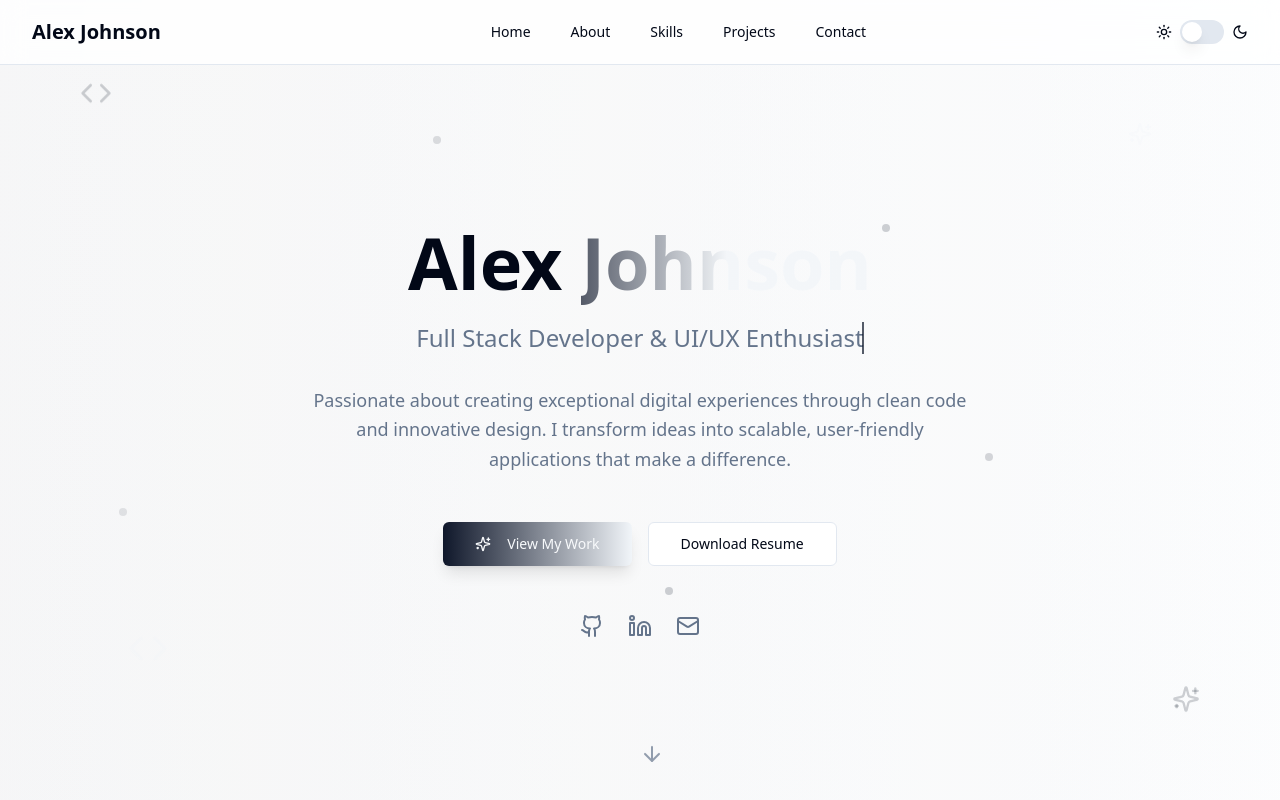
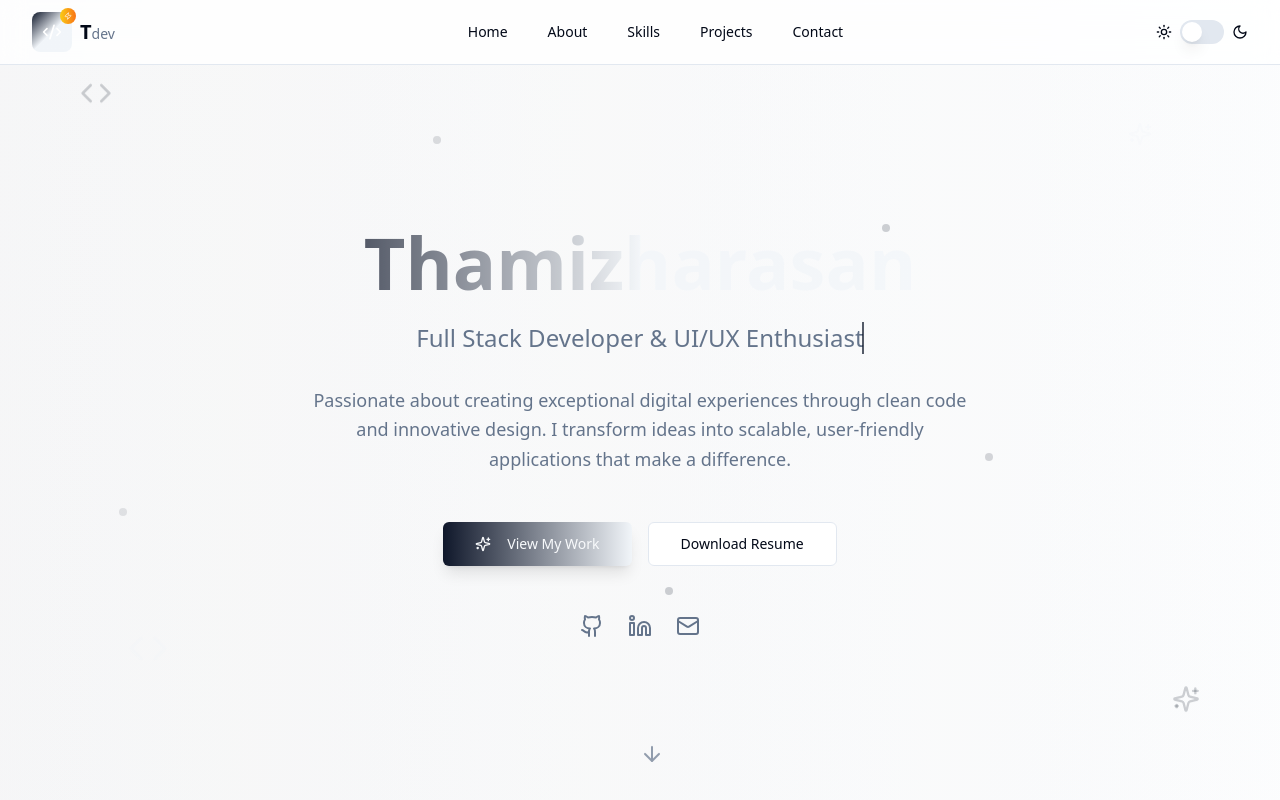
Before and after one commit to Thamizh-srt/thamizharasan-portfolio, a React (Vite) app: page / in a window 1280 px wide. Shown: the top 800 px of the page. Built offline with nearby package versions, Linux system fonts and the light colour scheme.

Commit message:
Change name and navbar logo
Replaced the name in the header with "Thamizharasan" and updated the navbar logo to use an icon.

```diff
--- a/src/components/Navbar.tsx
+++ b/src/components/Navbar.tsx
@@ -2,7 +2,7 @@
 import { useState, useEffect } from "react";
 import { Button } from "@/components/ui/button";
 import { Switch } from "@/components/ui/switch";
-import { Menu, X, Sun, Moon } from "lucide-react";
+import { Menu, X, Sun, Moon, Code2, Zap } from "lucide-react";
 
 const Navbar = () => {
   const [isOpen, setIsOpen] = useState(false);
@@ -55,9 +55,22 @@ const Navbar = () => {
     <nav className="fixed top-0 left-0 right-0 z-50 bg-background/80 backdrop-blur-md border-b border-border">
       <div className="max-w-7xl mx-auto px-4 sm:px-6 lg:px-8">
         <div className="flex justify-between items-center h-16">
-          {/* Logo */}
+          {/* Innovative Logo */}
           <div className="flex-shrink-0">
-            <h2 className="text-xl font-bold text-foreground">Alex Johnson</h2>
+            <div className="flex items-center space-x-2 group cursor-pointer">
+              <div className="relative">
+                <div className="w-10 h-10 bg-gradient-to-br from-primary via-secondary to-accent rounded-lg flex items-center justify-center transform transition-all duration-300 group-hover:scale-110 group-hover:rotate-12">
+                  <Code2 className="w-5 h-5 text-white" />
+                </div>
+                <div className="absolute -top-1 -right-1 w-4 h-4 bg-gradient-to-r from-yellow-400 to-orange-500 rounded-full flex items-center justify-center transform transition-all duration-300 group-hover:scale-125 group-hover:rotate-45">
+                  <Zap className="w-2 h-2 text-white" />
+                </div>
+              </div>
+              <div className="hidden sm:block">
+                <span className="text-xl font-bold text-foreground group-hover:text-primary transition-colors duration-300">T</span>
+                <span className="text-sm text-muted-foreground group-hover:text-secondary transition-colors duration-300">dev</span>
+              </div>
+            </div>
           </div>
 
           {/* Desktop Navigation */}
--- a/src/pages/Index.tsx
+++ b/src/pages/Index.tsx
@@ -166,7 +166,7 @@ const Index = () => {
 
         <div className="text-center z-10 max-w-4xl mx-auto">
           <h1 className="text-5xl md:text-7xl font-bold text-foreground mb-6 leading-tight transform transition-all duration-1000 hover:scale-105">
-            Alex <span className="text-transparent bg-clip-text bg-gradient-to-r from-primary via-secondary to-accent animate-pulse">Johnson</span>
+            <span className="text-transparent bg-clip-text bg-gradient-to-r from-primary via-secondary to-accent animate-pulse">Thamizharasan</span>
           </h1>
 
           {/* Animated Typewriter Tagline */}
@@ -454,7 +454,7 @@ const Index = () => {
       <footer className="py-8 px-4 border-t border-border bg-muted/30">
         <div className="max-w-6xl mx-auto text-center">
           <p className="text-muted-foreground hover:text-foreground transition-colors duration-300">
-            © 2024 Alex Johnson. Built with passion and lots of coffee ☕
+            © 2024 Thamizharasan. Built with passion and lots of coffee ☕
           </p>
         </div>
       </footer>
```
